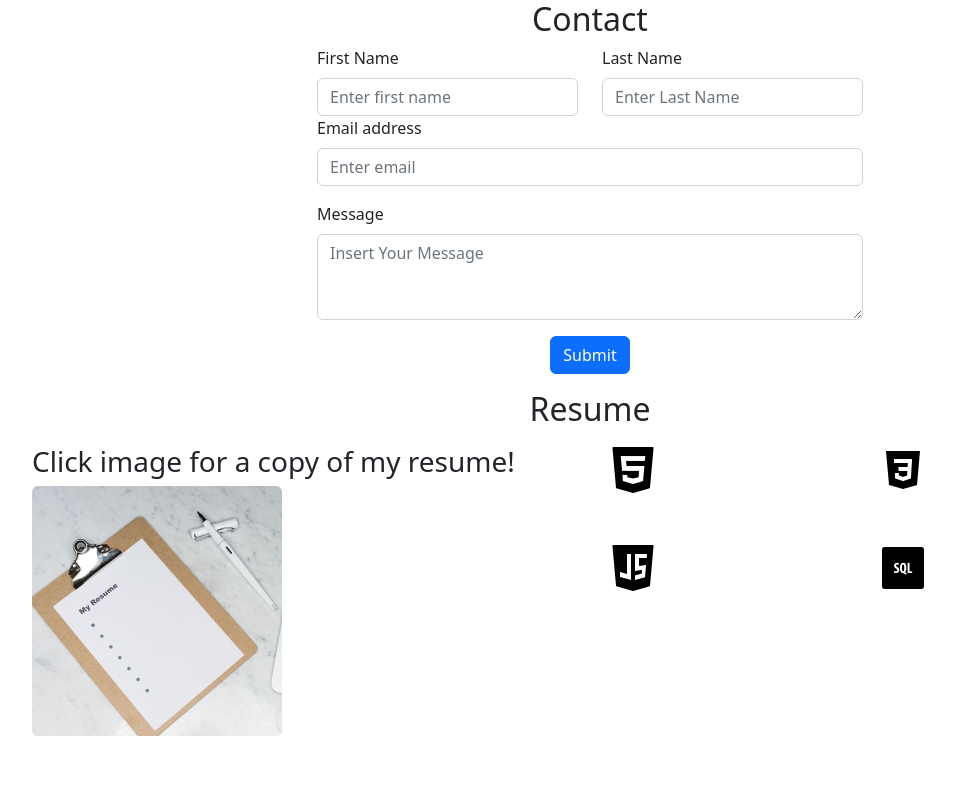
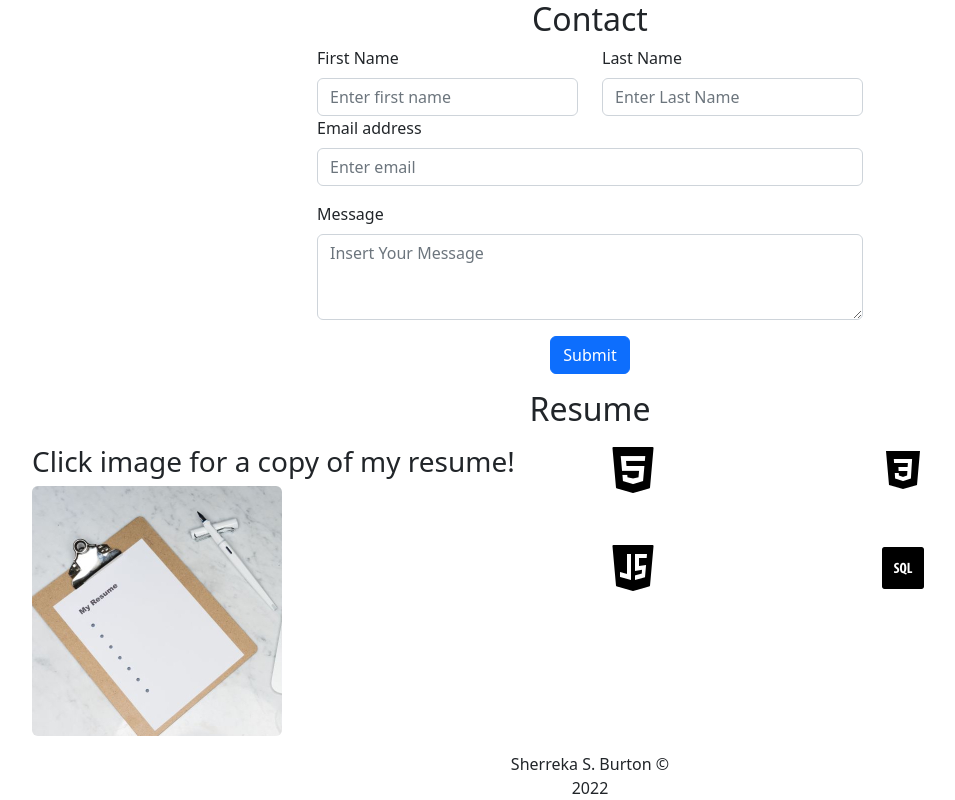
Before and after one commit to ssbbgm/react-portfolio, a React (Create React App) app: page / in a window 1280 px wide. Shown: the part 1856-2656 px from the top of the page, without its empty margins (50-1005 px from the left). Before the commit the page ends 2592 px from the top, so only its background shows below. Built offline with nearby package versions, Linux system fonts and the light colour scheme.

Commit message:
typewriter effect not working and font awesome icons not displaying

```diff
--- a/package.json
+++ b/package.json
@@ -4,6 +4,9 @@
   "private": true,
   "homepage": "https://ssbbgm.github.io/react-portfolio",
   "dependencies": {
+    "@fortawesome/fontawesome-svg-core": "^6.1.2",
+    "@fortawesome/free-solid-svg-icons": "^6.1.2",
+    "@fortawesome/react-fontawesome": "^0.2.0",
     "@testing-library/jest-dom": "^5.16.4",
     "@testing-library/react": "^13.3.0",
     "@testing-library/user-event": "^13.5.0",
@@ -14,6 +17,7 @@
     "react-dom": "^18.2.0",
     "react-scripts": "5.0.1",
     "react-typewriter-effect": "^1.1.0",
+    "typewriter-effect": "^2.19.0",
     "web-vitals": "^2.1.4"
   },
   "scripts": {
--- a/public/index.html
+++ b/public/index.html
@@ -10,6 +10,7 @@
       content="Web site created using create-react-app"
     />
     <link rel="apple-touch-icon" href="%PUBLIC_URL%/logo192.png" />
+    <link rel="stylesheet" href="https://cdnjs.cloudflare.com/ajax/libs/font-awesome/6.1.2/css/all.min.css" integrity="sha512-1sCRPdkRXhBV2PBLUdRb4tMg1w2YPf37qatUFeS7zlBy7jJI8Lf4VHwWfZZfpXtYSLy85pkm9GaYVYMfw5BC1A==" crossorigin="anonymous" referrerpolicy="no-referrer" />
     <title>React Portfolio</title>
   </head>
   <body>
--- a/src/components/Footer.js
+++ b/src/components/Footer.js
@@ -0,0 +1,28 @@
+import React from "react";
+import Row from "react-bootstrap/Row";
+import Col from "react-bootstrap/Col";
+import { FontAwesomeIcon } from "@fortawesome/react-fontawesome";
+
+
+
+export default function CustomFooter() {
+  return (
+    <footer className="mt-3">
+      <Row>
+        <Col sm={{ span: 1, offset: 4 }} className="text-center">
+          <a href="https://github.com/ssbbgm">
+            <FontAwesomeIcon icon='fa-brands fa-github' />
+          </a>
+        </Col>
+        <Col sm={2} className="text-center">
+          Sherreka S. Burton &copy; {new Date().getFullYear()}
+        </Col>
+        <Col sm={1} className="text-center">
+          <a href="https://www.linkedin.com/in/sherreka-burton">
+            <FontAwesomeIcon icon="fa-brands fa-linkedin" />
+          </a>
+        </Col>
+      </Row>
+    </footer>
+  );
+}
--- a/src/components/Intro.js
+++ b/src/components/Intro.js
@@ -1,16 +1,16 @@
-import Container from 'react-bootstrap/Container';
-import Row from 'react-bootstrap/Row';
-import Col from 'react-bootstrap/Col';
-import Sherreka from '../images/sherreka.png';
-import TypeWriterEffect from 'react-typewriter-effect';
+import Container from "react-bootstrap/Container";
+import Row from "react-bootstrap/Row";
+import Col from "react-bootstrap/Col";
+import Sherreka from "../images/sherreka.png";
+import Typewriter from "typewriter-effect";
 
 function Intro() {
   return (
     <Container>
-      <Row className='me-auto'>
+      <Row className="me-auto">
         <Col>
-          <div className='text-center'>
-          <TypeWriterEffect
+          <div className="text-center">
+            {/* <TypeWriterEffect
             textStyle={{
               fontFamily: 'Red Hat Display',
               color: '#3F3D56',
@@ -29,11 +29,26 @@ function Intro() {
             loop={true}
             nextTextDelay={1000}
             typeSpeed={100}
-          />
+          /> */}
+            <Typewriter
+              options={{
+                strings:[
+                'Hey there, my name is Sherreka!',
+                'Welcome to my page!',
+                'I appreciate you for stopping by!',
+                'Feel free to look around...',
+                'Hit me up if you want to get in touch!',
+                ],
+                autoStart: true,
+                loop: true,
+              }}
+
+
+            />
           </div>
         </Col>
         <Col>
-          <img src={Sherreka} alt='stats of sherreka'/>
+          <img src={Sherreka} alt="stats of sherreka" />
         </Col>
       </Row>
     </Container>
--- a/src/components/Portfolio.js
+++ b/src/components/Portfolio.js
@@ -5,7 +5,7 @@ import About from './About';
 import Work from './Work';
 import Contact from './Contact';
 import Resume from './Resume';
-// import Footer from './Footer';
+import Footer from './Footer';
 
 export default function Portfolio () {
   return (
@@ -16,7 +16,7 @@ export default function Portfolio () {
           <Work />
           <Contact />
           <Resume />
-          {/* <Footer /> */}
+          <Footer />
       </div>
   )
 };
--- a/src/components/Resume.js
+++ b/src/components/Resume.js
@@ -7,7 +7,6 @@ import html from '../images/html.png';
 import css from '../images/css.png';
 import javascript from '../images/javascript.png';
 import sql from '../images/sql.png';
-
 
 
 function Resume() {
```
Also changed, not shown: 1 other file (tests, documents, lock files or other folders).
